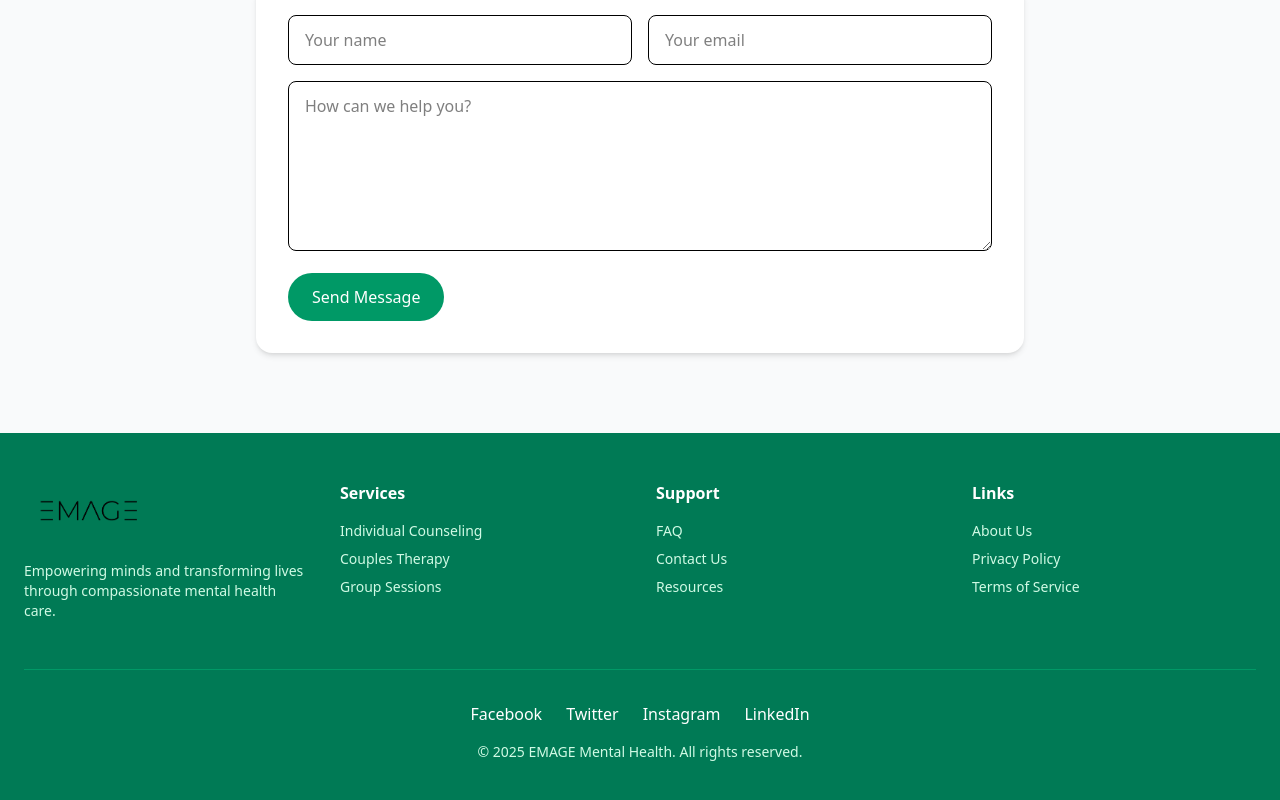
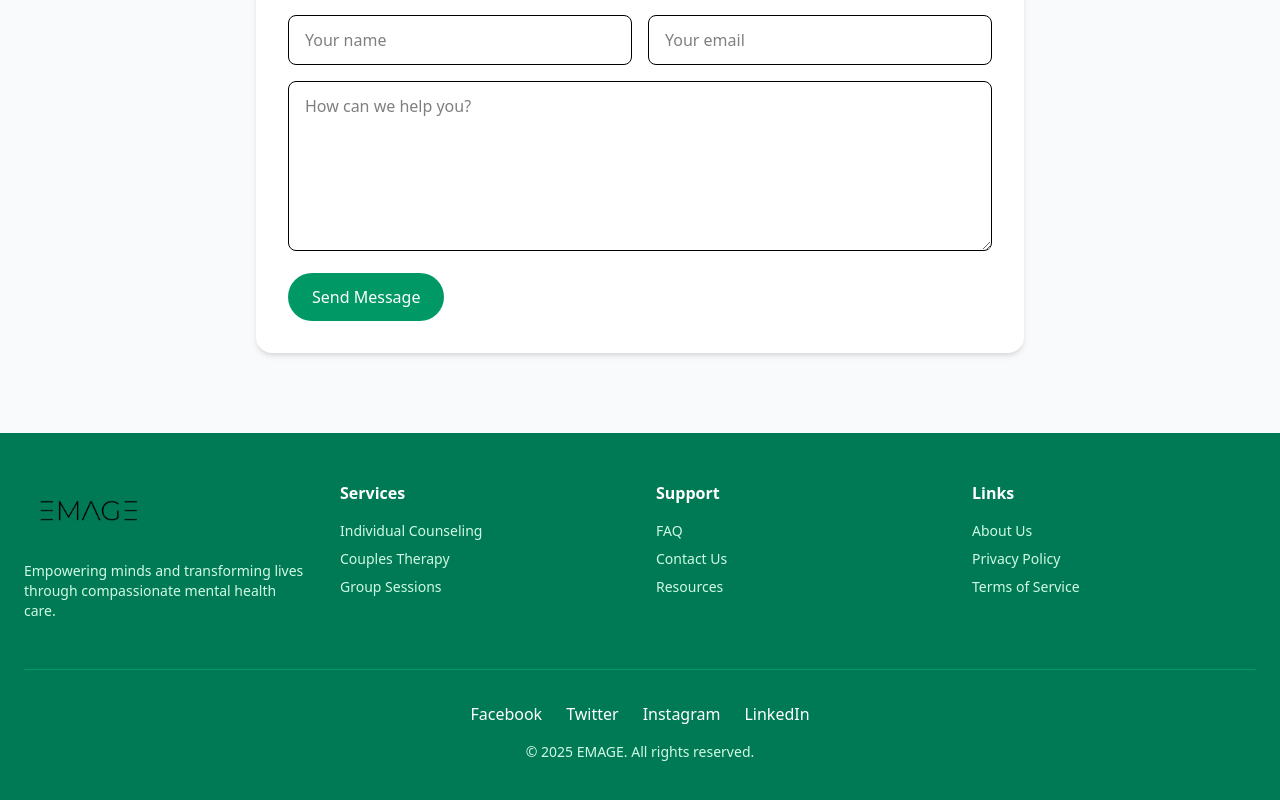
Before and after one commit to KAYABINGHI/UMBWA, a React (Vite) app: page / in a window 1280 px wide. Shown: the part 5503-6303 px from the top of the page. Built offline with nearby package versions, Linux system fonts and the light colour scheme; no server answers.

Commit message:
edited footer

```diff
--- a/src/components/layout/Footer.jsx
+++ b/src/components/layout/Footer.jsx
@@ -55,7 +55,7 @@ const Footer = () => {
           <a href="#" className="hover:text-emerald-200 transition">Instagram</a>
           <a href="#" className="hover:text-emerald-200 transition">LinkedIn</a>
         </div>
-        <p className="text-emerald-100 text-sm">© 2025 EMAGE Mental Health. All rights reserved.</p>
+        <p className="text-emerald-100 text-sm">© 2025 EMAGE. All rights reserved.</p>
       </div>
     </footer>
   );
```
